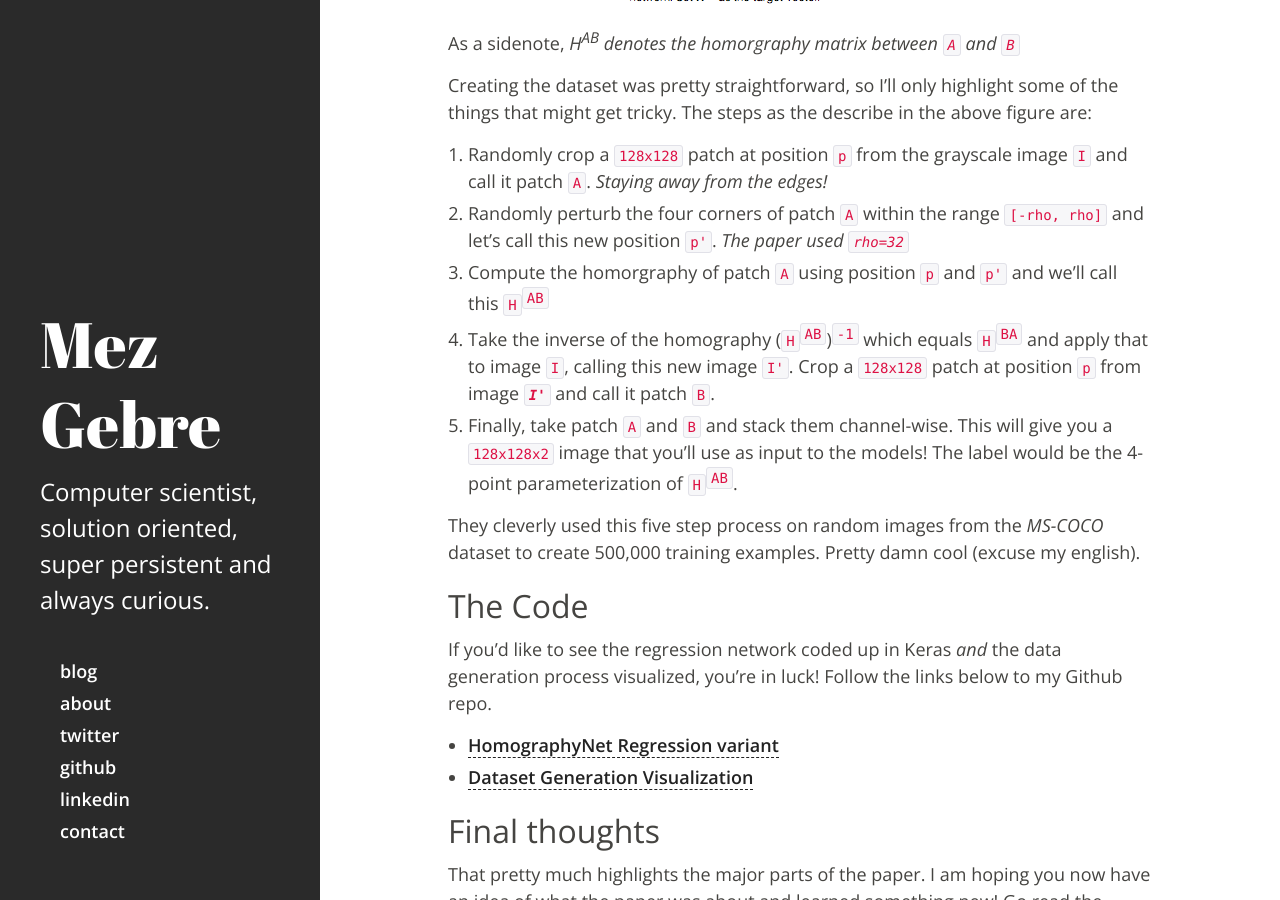
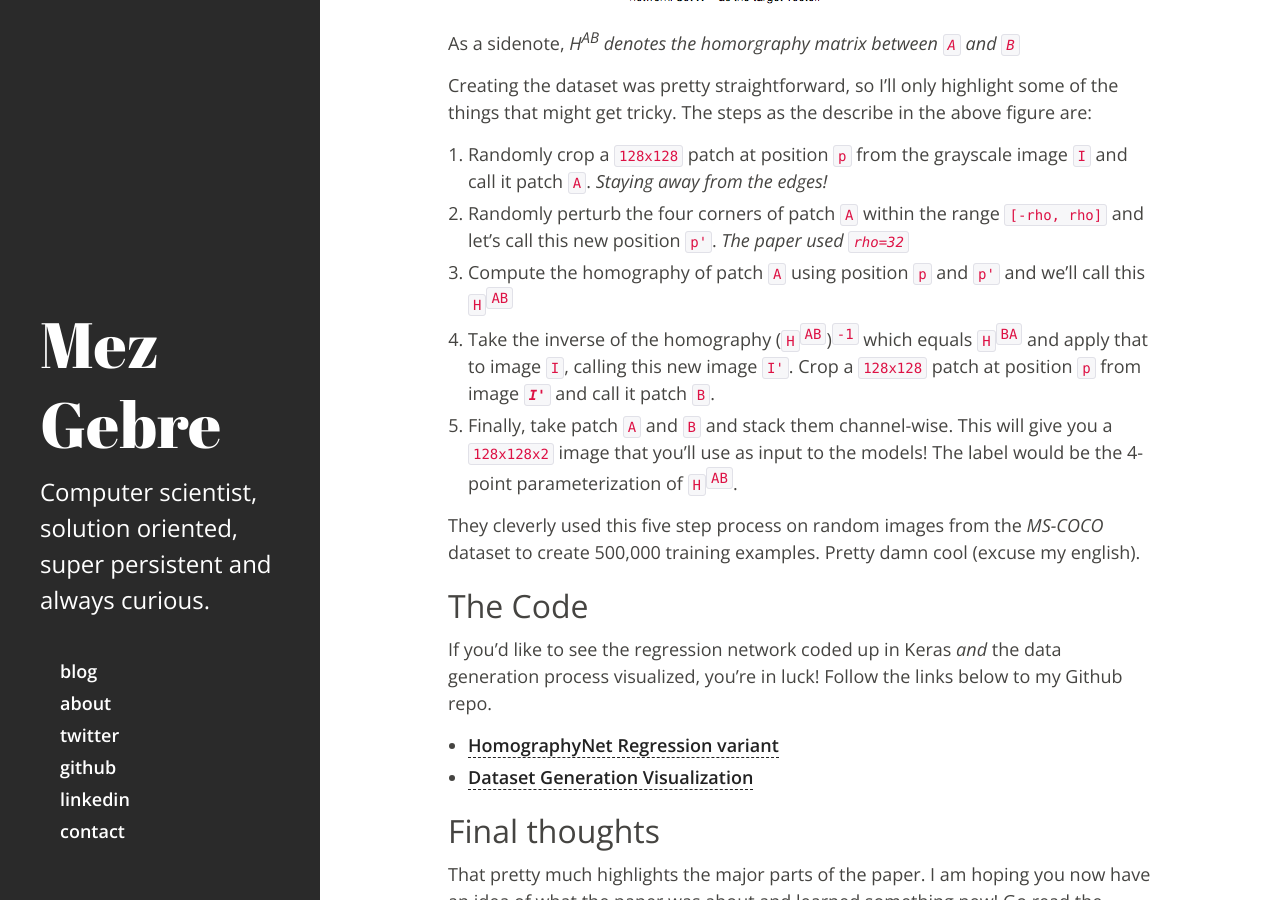
Before and after one commit to mez/mez.github.com, a Jekyll site: the page built from _posts/2017-07-21-homographynet-deep-image-homography-estimation.md, in a window 1280 px wide and 900 px high, scrolled down 5191 px. Built offline with Jekyll 4.4.1, drawn with Linux system fonts in a browser that asks for light colours; comment, search, counter and statistics services are not loaded.

Commit message:
fixed some typos, again

```diff
--- a/_posts/2017-07-21-homographynet-deep-image-homography-estimation.md
+++ b/_posts/2017-07-21-homographynet-deep-image-homography-estimation.md
@@ -116,7 +116,7 @@ Creating the dataset was pretty straightforward, so I'll only highlight some of
 
 1. Randomly crop a `128x128` patch at position `p` from the grayscale image `I` and call it patch `A`. _Staying away from the edges!_
 2. Randomly perturb the four corners of patch `A` within the range `[-rho, rho]` and let's call this new position `p'`. _The paper used `rho=32`_
-3. Compute the homorgraphy of patch `A` using position `p` and `p'` and we'll call this `H`<sup>`AB`</sup>
+3. Compute the homography of patch `A` using position `p` and `p'` and we'll call this `H`<sup>`AB`</sup>
 4. Take the inverse of the homography (`H`<sup>`AB`</sup>)<sup>`-1`</sup> which equals `H`<sup>`BA`</sup> and apply that to image `I`, calling this new image `I'`. Crop a `128x128` patch at position `p` from image **_`I'`_** and call it patch `B`.
 5. Finally, take patch `A` and `B` and stack them channel-wise. This will give you a `128x128x2` image that you'll use as input to the models! The label would be the 4-point parameterization of `H`<sup>`AB`</sup>.
 
```
